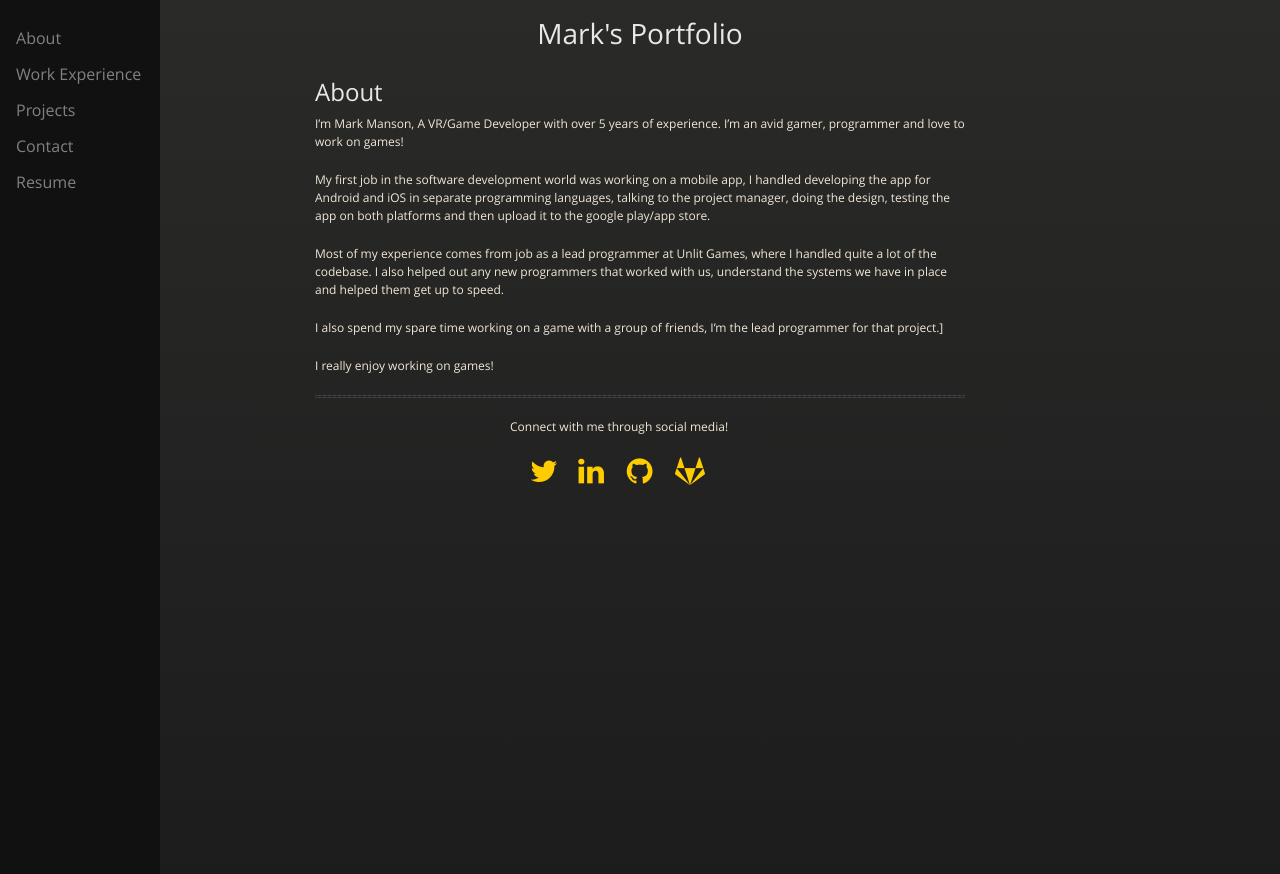
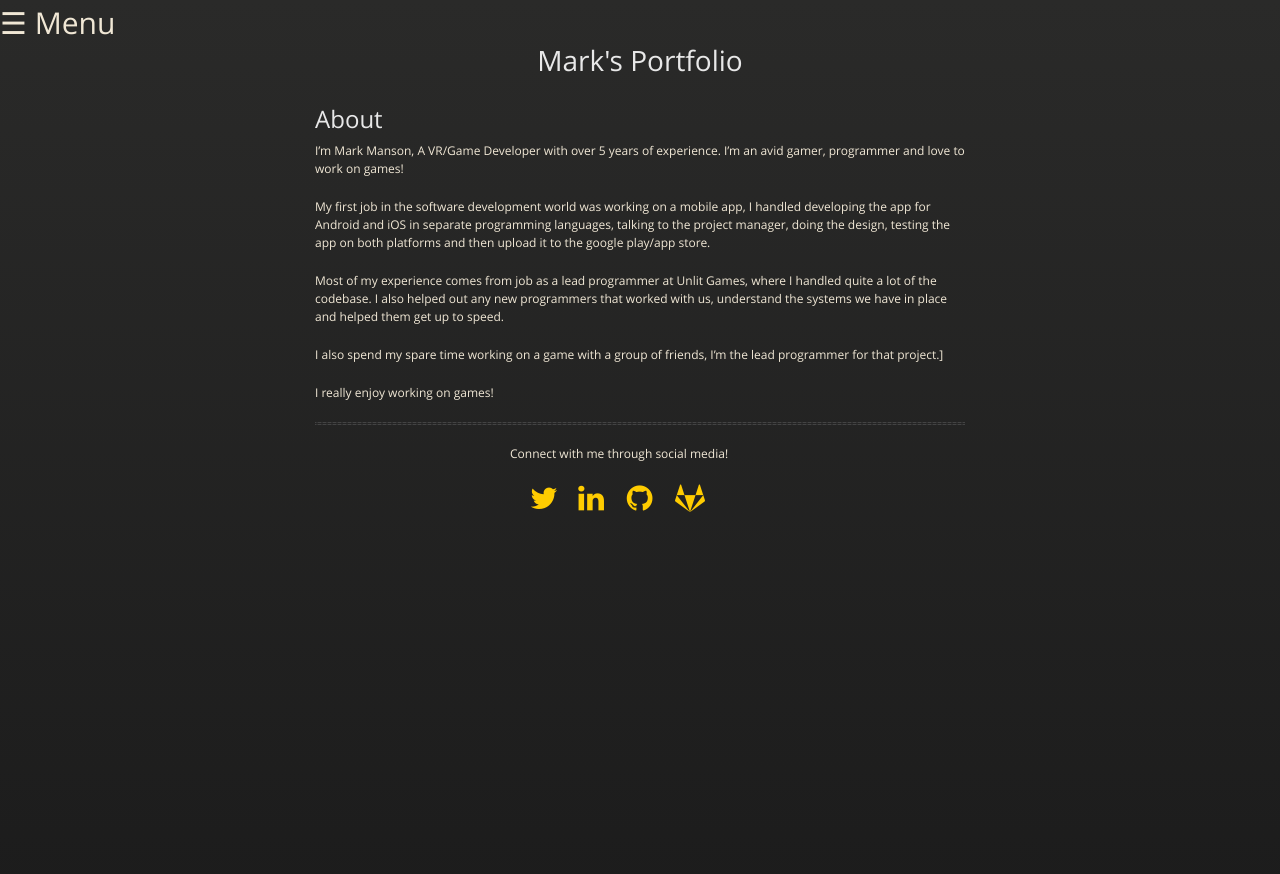
Before and after one commit to f03n1x/f03n1x.github.io, a Jekyll site: the page built from index.md, in a window 1280 px wide. Shown: the top 874 px of the page. Built offline with Jekyll 4.4.1, drawn with Linux system fonts in a browser that asks for light colours; our own code applies the rules of GitHub Pages for plain Markdown files.

Commit message:
Changed side panel

```diff
--- a/_layouts/default.html
+++ b/_layouts/default.html
@@ -3,7 +3,6 @@
   <head>
     <meta charset="utf-8">
     <meta http-equiv="X-UA-Compatible" content="IE=edge">
-	<!--{% seo %}-->
     <link rel="stylesheet" href="{{ '/assets/css/style.css?v=' | append: site.github.build_revision | relative_url }}">
     <script src="https://code.jquery.com/jquery-1.12.4.min.js" integrity="sha256-ZosEbRLbNQzLpnKIkEdrPv7lOy9C27hHQ+Xp8a4MxAQ=" crossorigin="anonymous"></script>
     <script src="{{ '/assets/js/respond.js' | relative_url }}"></script>
@@ -14,31 +13,40 @@
     <link rel="stylesheet" href="{{ '/assets/css/ie.css' | relative_url }}">
     <![endif]-->
     <meta name="viewport" content="width=device-width, initial-scale=1, user-scalable=no">
-    <!-- {% include head-custom.html %} -->
 	<link rel="stylesheet" href="https://cdnjs.cloudflare.com/ajax/libs/font-awesome/4.7.0/css/font-awesome.min.css">
 	<style>
 	.sidenav {
 	  height: 100%;
-	  width: 160px;
+	  width: 0;
 	  position: fixed;
 	  z-index: 1;
 	  top: 0;
 	  left: 0;
 	  background-color: #111;
 	  overflow-x: hidden;
-	  padding-top: 20px;
+	  transition: 0.5s;
+	  padding-top: 60px;
 	}
 
 	.sidenav a {
-	  padding: 6px 8px 6px 16px;
+	  padding: 8px 8px 8px 32px;
 	  text-decoration: none;
-	  font-size: 16px;
+	  font-size: 25px;
 	  color: #818181;
 	  display: block;
+	  transition: 0.3s;
 	}
 
 	.sidenav a:hover {
 	  color: #f1f1f1;
+	}
+
+	.sidenav .closebtn {
+	  position: absolute;
+	  top: 0;
+	  right: 25px;
+	  font-size: 36px;
+	  margin-left: 50px;
 	}
 
 	.main {
@@ -88,13 +96,15 @@
 	</style>
   </head>
   <body>
-		<div class="sidenav">
+		<div id="mySidenav" class="sidenav">
+  <a href="javascript:void(0)" class="closebtn" onclick="closeNav()">&times;</a>
 			  <a href="/">About</a>
 			  <a href="/workexperience.html">Work Experience</a>
 			  <a href="/projects.html">Projects</a>
 			  <a href="/contact.html">Contact</a>
 			  <a href="Mark_Manson_2022_Resume.pdf">Resume</a>
 		</div>
+		<span style="font-size:30px;cursor:pointer" onclick="openNav()">&#9776; Menu</span>
 		</div>
 		<div class="centerTop">
 		<h1>Mark's Portfolio</h1>
@@ -118,5 +128,18 @@
 	  </footer>
 
     </div>
+	<script>
+	function openNav() {
+	  document.getElementById("mySidenav").style.width = "250px";
+	  document.getElementById("main").style.marginLeft = "250px";
+	  document.body.style.backgroundColor = "rgba(0,0,0,0.4)";
+	}
+
+	function closeNav() {
+	  document.getElementById("mySidenav").style.width = "0";
+	  document.getElementById("main").style.marginLeft= "0";
+	  document.body.style.backgroundColor = "white";
+	}
+	</script>
   </body>
 </html>
```
